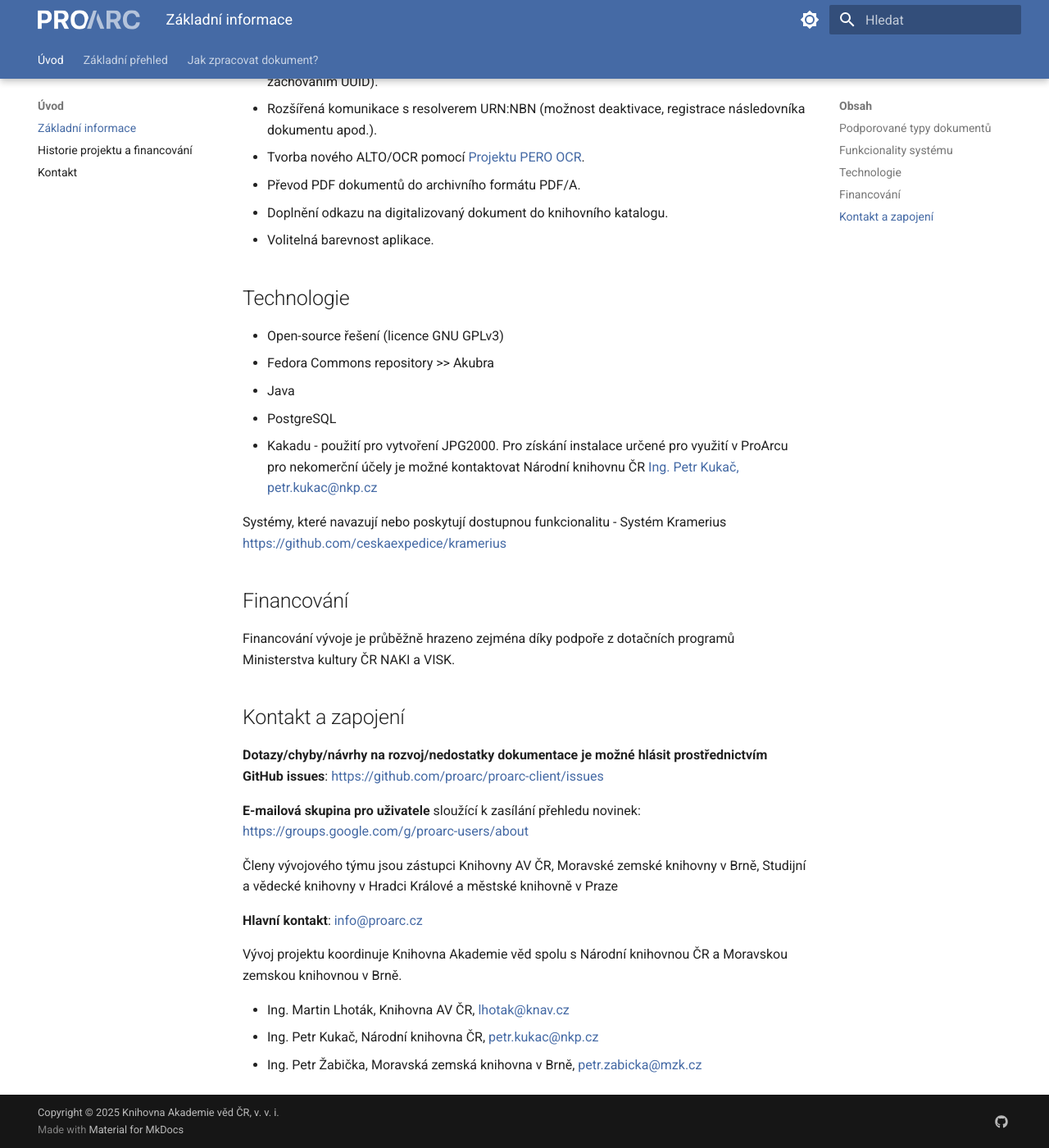
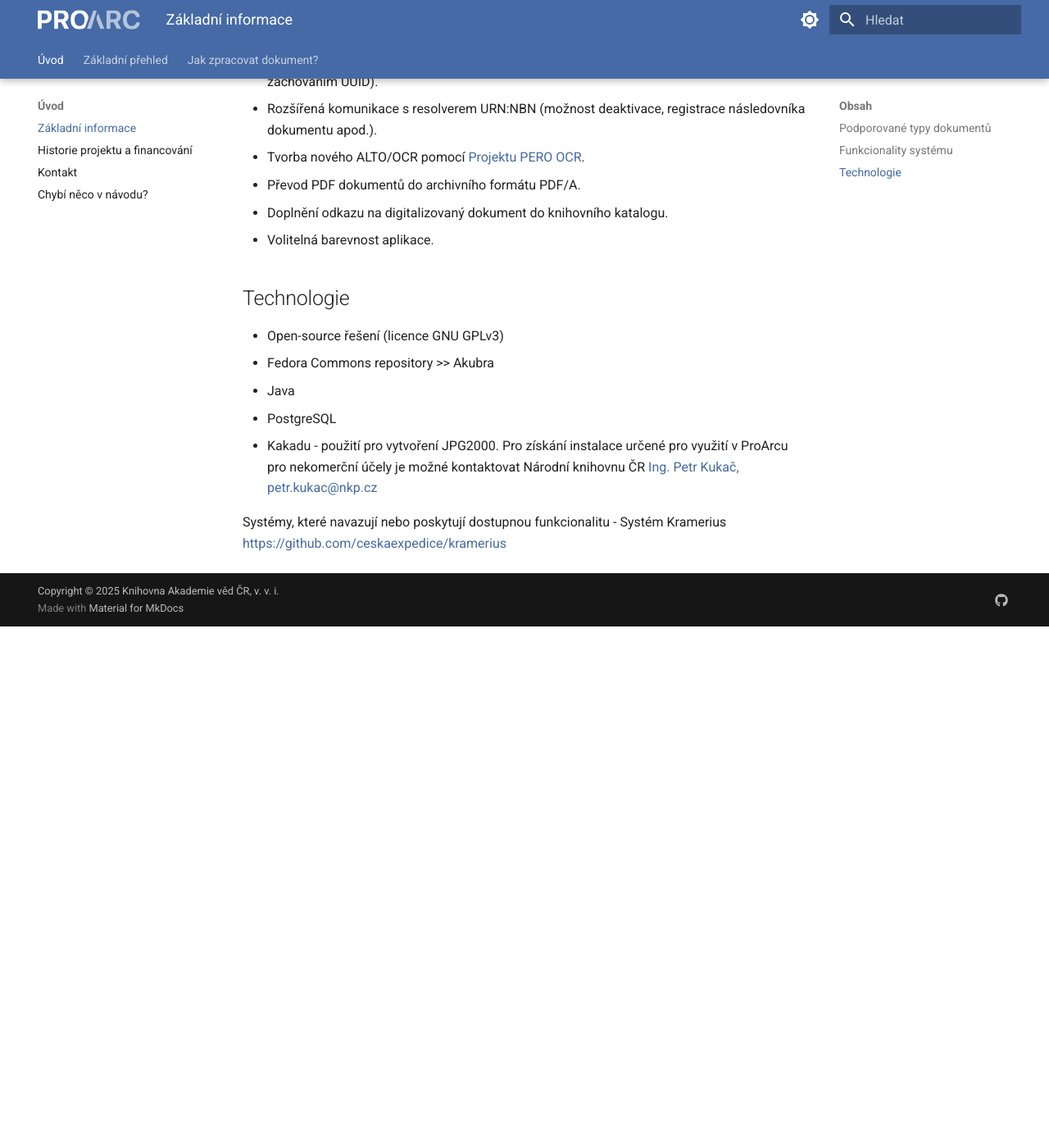
Before and after one commit to kerschfilip/proarc-manual, an MkDocs documentation site: the page built from docs/index.md, in a window 1280 px wide and 1400 px high, scrolled down 1222 px. Shown: the whole window at 82% size. Built offline with MkDocs 1.6.1 and Material for MkDocs 9.7.7, drawn with Linux system fonts in a browser that asks for light colours; some web fonts are replaced; after the commit the page ends 1986 px from its top, so only the background shows below that.

Commit message:
Improve formatting of links in kontakt.md and add new documentation for feedback in chybi_neco_v_navodu.md

```diff
--- a/docs/index.md
+++ b/docs/index.md
@@ -49,21 +49,3 @@
 
 Systémy, které navazují nebo poskytují dostupnou funkcionalitu
  - Systém Kramerius [https://github.com/ceskaexpedice/kramerius](https://github.com/ceskaexpedice/kramerius)
-
-## Financování
-Financování vývoje je průběžně hrazeno zejména díky podpoře z dotačních programů Ministerstva kultury ČR NAKI a VISK.
-
-## Kontakt a zapojení
-**Dotazy/chyby/návrhy na rozvoj/nedostatky dokumentace je možné hlásit prostřednictvím GitHub issues**: [https://github.com/proarc/proarc-client/issues](https://github.com/proarc/proarc-client/issues)
-
-**E-mailová skupina pro uživatele** sloužící k zasílání přehledu novinek: [https://groups.google.com/g/proarc-users/about](https://groups.google.com/g/proarc-users/about)
-
-Členy vývojového týmu jsou zástupci Knihovny AV ČR, Moravské zemské knihovny v Brně, Studijní a vědecké knihovny v Hradci Králové a městské knihovně v Praze
-
-**Hlavní kontakt**: [info@proarc.cz](mailto:info@proarc.cz)
-
-Vývoj projektu koordinuje Knihovna Akademie věd spolu s Národní knihovnou ČR a Moravskou zemskou knihovnou v Brně.
-
-- Ing. Martin Lhoták, Knihovna AV ČR, [lhotak@knav.cz](mailto:lhotak@knav.cz)
-- Ing. Petr Kukač, Národní knihovna ČR, [petr.kukac@nkp.cz](mailto:petr.kukac@nkp.cz)
-- Ing. Petr Žabička, Moravská zemská knihovna v Brně, [petr.zabicka@mzk.cz](mailto:petr.zabicka@mzk.cz)
--- a/mkdocs.yml
+++ b/mkdocs.yml
@@ -49,6 +49,7 @@
       - Základní informace: index.md
       - Historie projektu a financování: historie_projektu_a_financovani.md
       - Kontakt: kontakt.md
+      - Chybí něco v návodu?: chybi_neco_v_navodu.md
   - Základní přehled:
       - Základní přehled: zakladni_prehled/zakladni_prehled.md
       - Přihlášení a základní navigace: zakladni_prehled/prihlaseni_a_zakladni_navigace.md
```
Also changed, not shown: docs/chyby_neco_v_navodu.md (added, +5 -0 lines), docs/historie_projektu_a_financovani.md (+3 -0 lines), docs/kontakt.md (+7 -6 lines).
